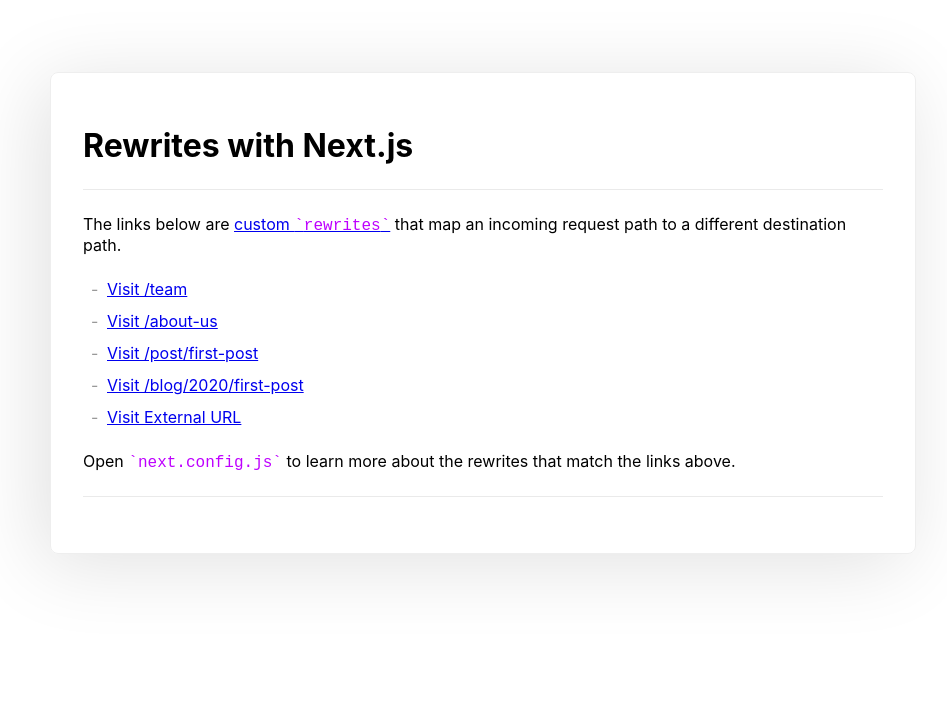
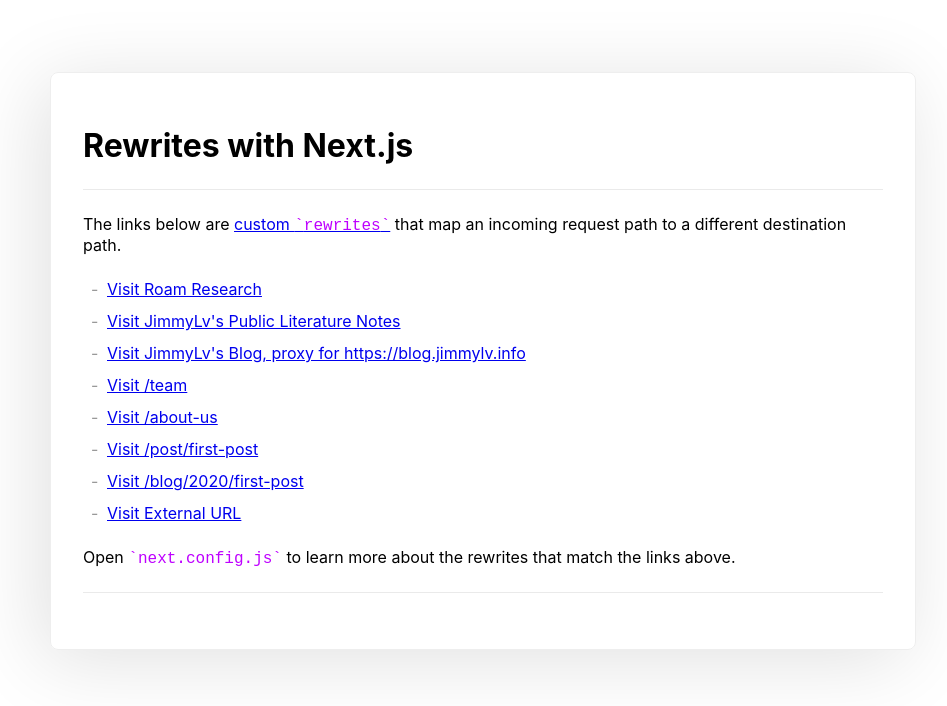
Before and after one commit to JimmyLv/rewrites-roam-as-blog, a Next.js app: page / in a window 1280 px wide. Shown: the top 706 px of the page, without its empty margins (157-1104 px from the left). Built offline with nearby package versions, Linux system fonts and the light colour scheme.

Commit message:
docs: update links

```diff
--- a/pages/index.js
+++ b/pages/index.js
@@ -17,6 +17,21 @@
       </p>
       <nav>
         <ul className={styles.list}>
+          <li>
+            <Link href="/roam">
+              <a>Visit Roam Research</a>
+            </Link>
+          </li>
+          <li>
+            <Link href="/roam#app/LearnInPublic">
+              <a>Visit JimmyLv's Public Literature Notes</a>
+            </Link>
+          </li>
+          <li>
+            <Link href="/myblog">
+              <a>Visit JimmyLv's Blog, proxy for https://blog.jimmylv.info</a>
+            </Link>
+          </li>
           <li>
             <Link href="/about" as="/team">
               <a>Visit /team</a>
```
